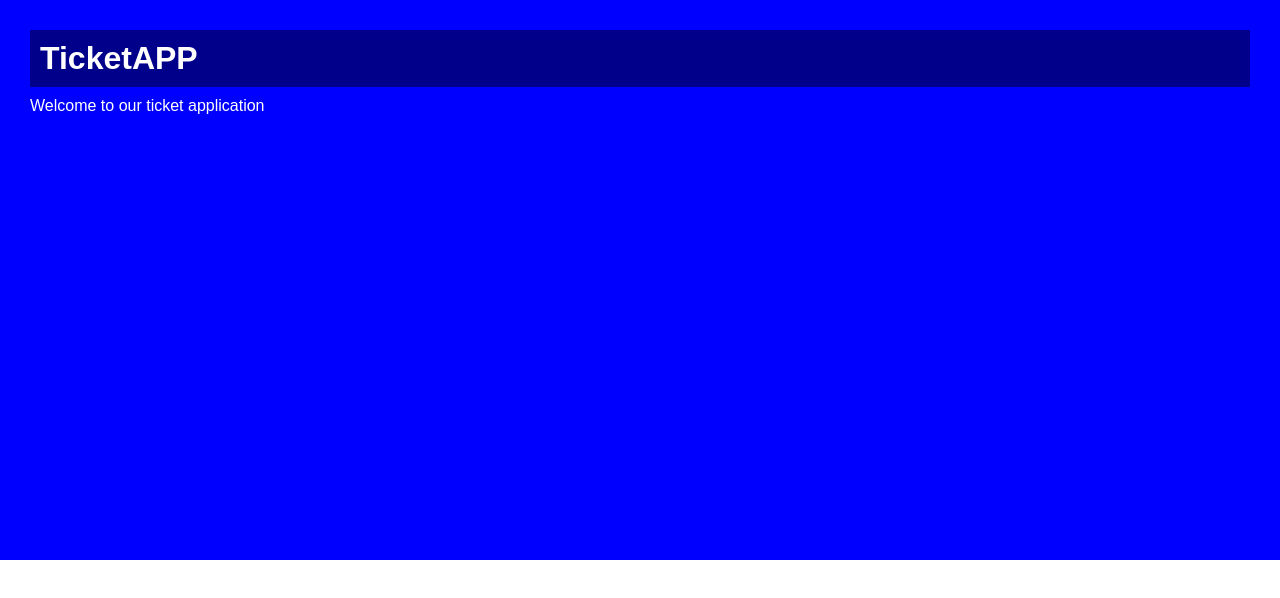
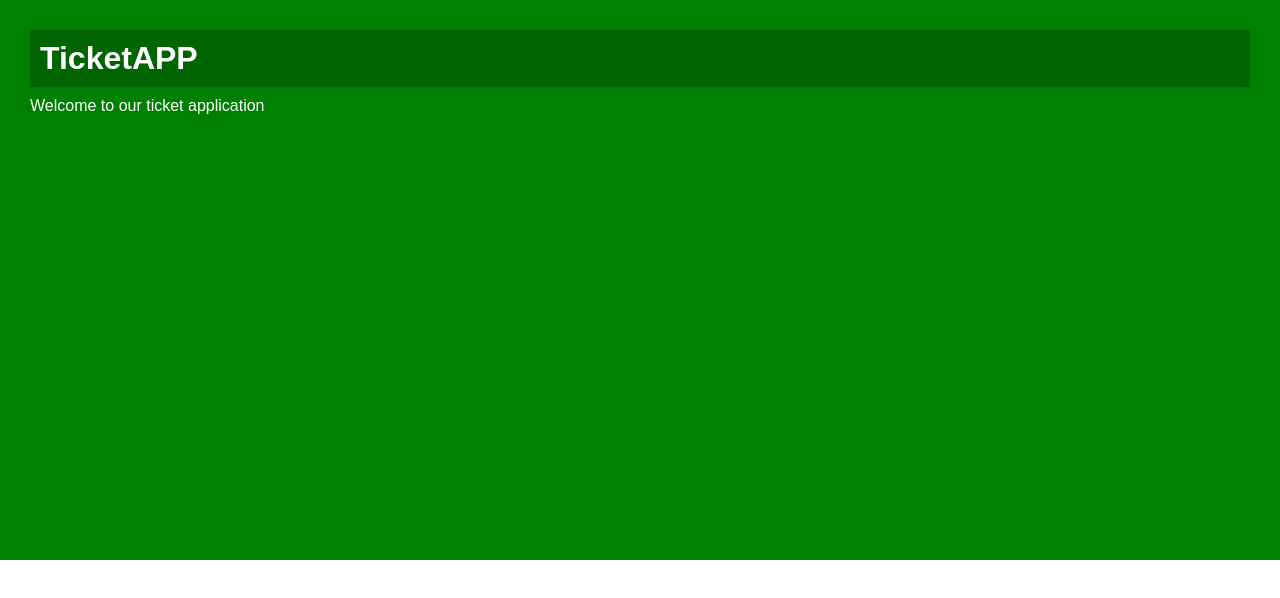
Before and after one commit to eberennav-ops/ticketapp, a plain HTML site: page index.html in a window 1280 px wide. Drawn offline with Linux system fonts and the light colour scheme.

Commit message:
changed the app's bgcolor to green

```diff
--- a/index.html
+++ b/index.html
@@ -13,12 +13,12 @@
 		div{
 			min-height: 500px;
 			padding: 30px;
-			background: blue;
+			background: green;
 			color: white;
 		}
 
 		h1{
-			background: darkblue;
+			background: darkgreen;
 			padding: 10px;
 		}
 
```
